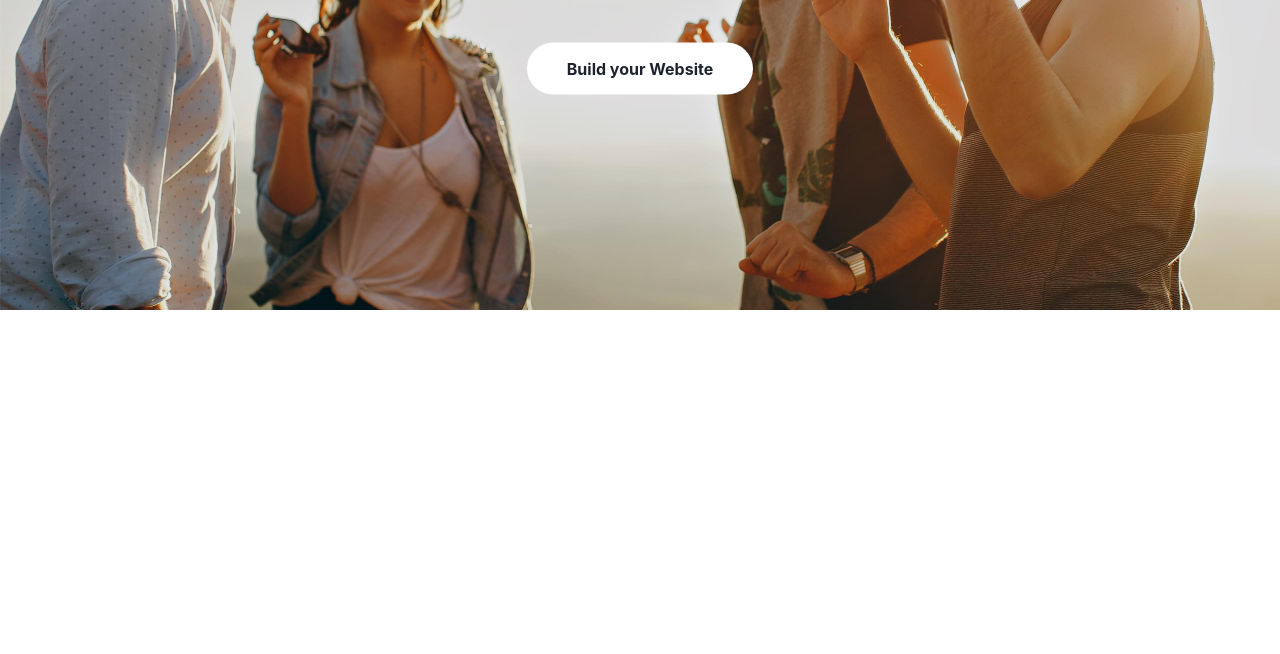
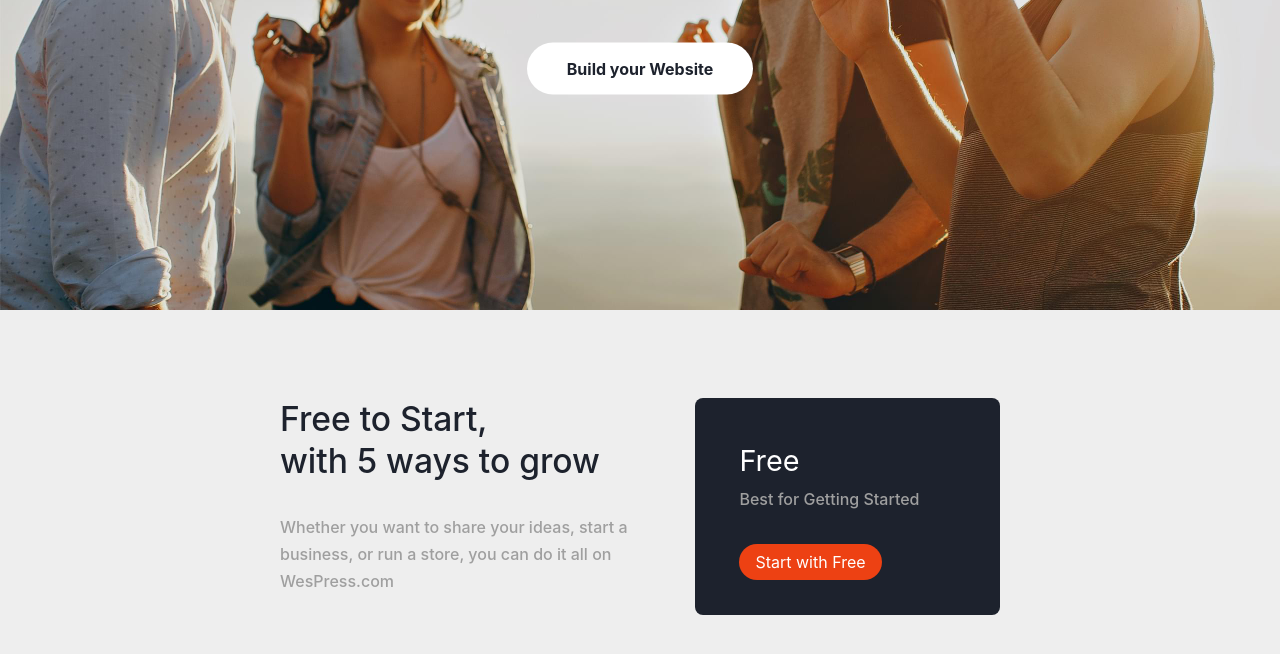
Before and after one commit to albertleka/wes.github.io, a plain HTML site: page index.html in a window 1280 px wide. Shown: the part 410-1064 px from the top of the page. Before the commit the page ends 800 px from the top, so only its background shows below. Drawn offline with Linux system fonts and the light colour scheme.

Commit message:
Text with CTA Section added

```diff
--- a/index.html
+++ b/index.html
@@ -32,5 +32,21 @@
 			 <a href="#plans-pricing" class="header__button">Build your Website</a>
 		 </div>
 	</div>
+	<div class="start">
+		<div class="start__free">
+			<div class="start__free-text">
+				<h1 class="start__free-title">Free to Start, <br>with 5 ways to grow</h1>
+				<p class="start__free-desc">
+					Whether you want to share your ideas, start a business, or run a store,
+					you can do it all on WesPress.com
+				</p>
+			</div>
+			<div class="start__free-cta">
+				<h3 class="start__free-cta__title">Free</h3>
+				<p class="start__free-cta__desc">Best for Getting Started</p>
+				<a href="#start-with-free" class="start__free-cta__button">Start with Free</a>
+			</div>
+		</div>
+	</div>
 </body>
 </html>
--- a/style/scss/style.scss
+++ b/style/scss/style.scss
@@ -143,3 +143,81 @@ a.header__button{
         cursor: pointer;
     }
 }
+
+.start{
+    @include poly-fluid-sizing("padding",($xs: $base5, $lg: $base12, $xxxl: $base12));
+    background-color: $gray;
+    margin-top: -3px;
+}
+
+.start__free{
+    display: flex;
+    flex-direction: row;
+    justify-content: space-between;
+}
+
+.start__free-text{
+    width: 50%;
+}
+
+.start__free-cta{
+    width: 30%;
+    height: auto;
+    background-color: $black;
+    border-radius: $base1;
+    @include poly-fluid-sizing("padding",($xs: $base3, $lg: $base6, $xxxl: $base6));
+}
+
+.start__free{
+    width: 720px;
+    height: auto;
+    margin-left: auto;
+    margin-right: auto;
+}
+
+.start__free-title{
+    margin-bottom: $base4;
+    font-family: $primary;
+    @include poly-fluid-sizing("font-size",($xs: $base3, $xl: $base5, $xxxl: $base7));
+    font-weight: $medium;
+    color: $black;
+    line-height: 1.25;
+}
+
+.start__free-desc{
+    font-family: $secondary;
+    font-weight: $base2;
+    color: $dark-gray;
+    font-weight: $medium;
+    line-height: 1.7;
+}
+
+.start__free-cta__title{
+    margin-bottom: $base1;
+    font-family: $primary;
+    @include poly-fluid-sizing("font-size",($xs: $base3, $xl: $base4, $xxxl: $base4));
+    font-weight: $regular;
+    color: $white;
+    line-height: 1.25;
+}
+.start__free-cta__desc{
+    font-family: $secondary;
+    font-weight: $base2;
+    color: $dark-gray;
+    font-weight: $medium;
+    line-height: 1.7;
+    margin-bottom: $base5;
+}
+.start__free-cta__button{
+    color: white;
+    text-decoration: none;
+    font-family: $primary;
+    background-color: $orange;
+    padding: 8px 16px 8px 16px;
+    border-radius: 50px;
+
+    &:hover{
+        background-color: $white;
+        color: $black;
+    }
+}
--- a/style/scss/variables.scss
+++ b/style/scss/variables.scss
@@ -28,6 +28,8 @@ $base7: $base*7;
 $base8: $base*8;
 $base9: $base*9;
 $base10: $base*10;
+$base11: $base*11;
+$base12: $base*12;
 
 
 //Font Weights
```
Also changed, not shown: style/css/style.css, 2 other files.
